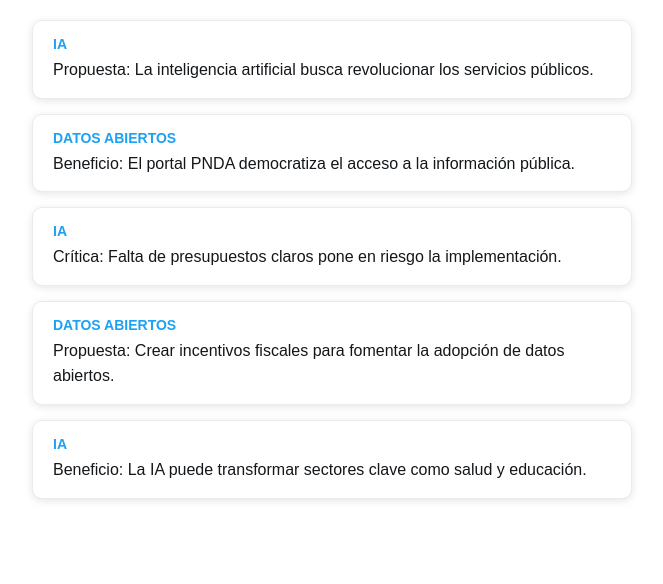
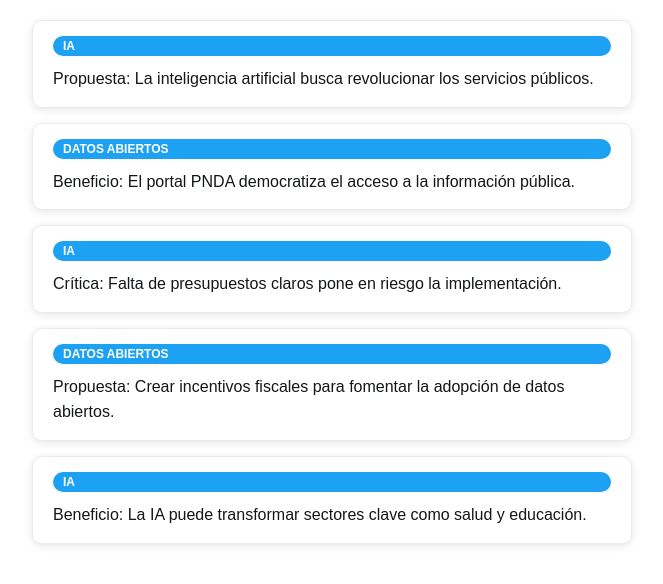
Before and after one commit to miguelcastroe/peruai, a plain HTML site: page index.html in a window 1280 px wide. Shown: the whole page, without its empty margins (308-971 px from the left). Drawn offline with Linux system fonts and the light colour scheme.

Commit message:
Update styles.css

```diff
--- a/styles.css
+++ b/styles.css
@@ -21,20 +21,30 @@
   animation: fadeIn 0.4s ease-in-out;
 }
 
-/* Category Tag */
-.tag {
-  font-size: 14px;
-  font-weight: bold;
-  color: #1da1f2; /* Twitter Blue */
-  text-transform: uppercase;
+/* Tags Container */
+.tags {
+  display: flex;
+  gap: 10px;
   margin-bottom: 5px;
 }
 
-/* Bite Text */
+/* Individual Tag Styling */
+.tag {
+  font-size: 12px;
+  font-weight: bold;
+  color: white;
+  background-color: #1da1f2; /* Twitter Blue */
+  padding: 3px 10px;
+  border-radius: 20px;
+  text-transform: uppercase;
+}
+
+/* Description Styling */
 .text {
   font-size: 16px;
   color: #14171a; /* Dark gray for readability */
   line-height: 1.6;
+  margin-top: 10px;
 }
 
 /* Scroll Animation */
```
